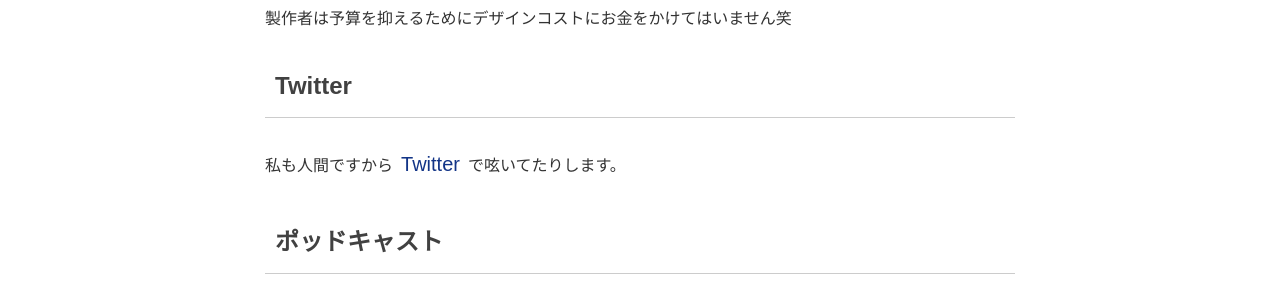
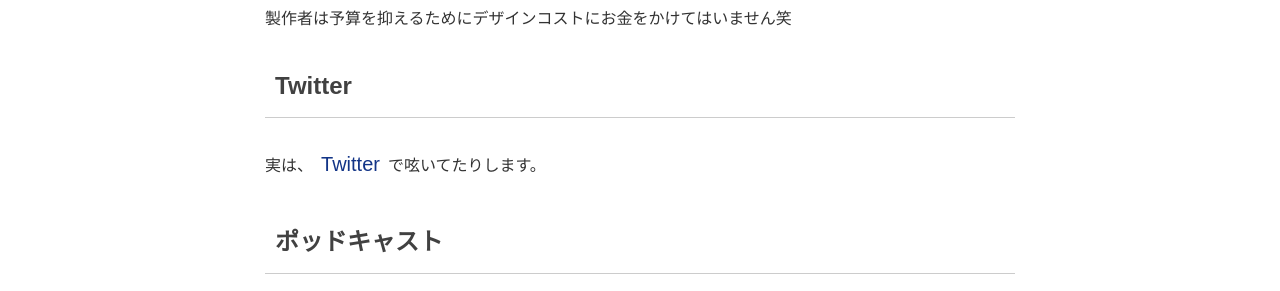
Before and after one commit to naomina121/naominacom, a Gatsby site: page /about/ in a window 1280 px wide. Shown: the part 3120-3411 px from the top of the page. Built offline with nearby package versions, Linux system fonts and the light colour scheme; Gatsby itself is replaced by a stand-in of ours; no server answers.

Commit message:
about修正

```diff
--- a/content/blog/about.md
+++ b/content/blog/about.md
@@ -93,7 +93,7 @@ Simple is the best ですっ！ （というなの手抜きですっ）
 ## Twitter
 
 
-私も人間ですから<a href='https://twitter.com/naominamecom' class='link_name' target='_blank'>Twitter</a>で呟いてたりします。
+実は、<a href='https://twitter.com/naominamecom' class='link_name' target='_blank'>Twitter</a>で呟いてたりします。
 
 ## ポッドキャスト
 
```
